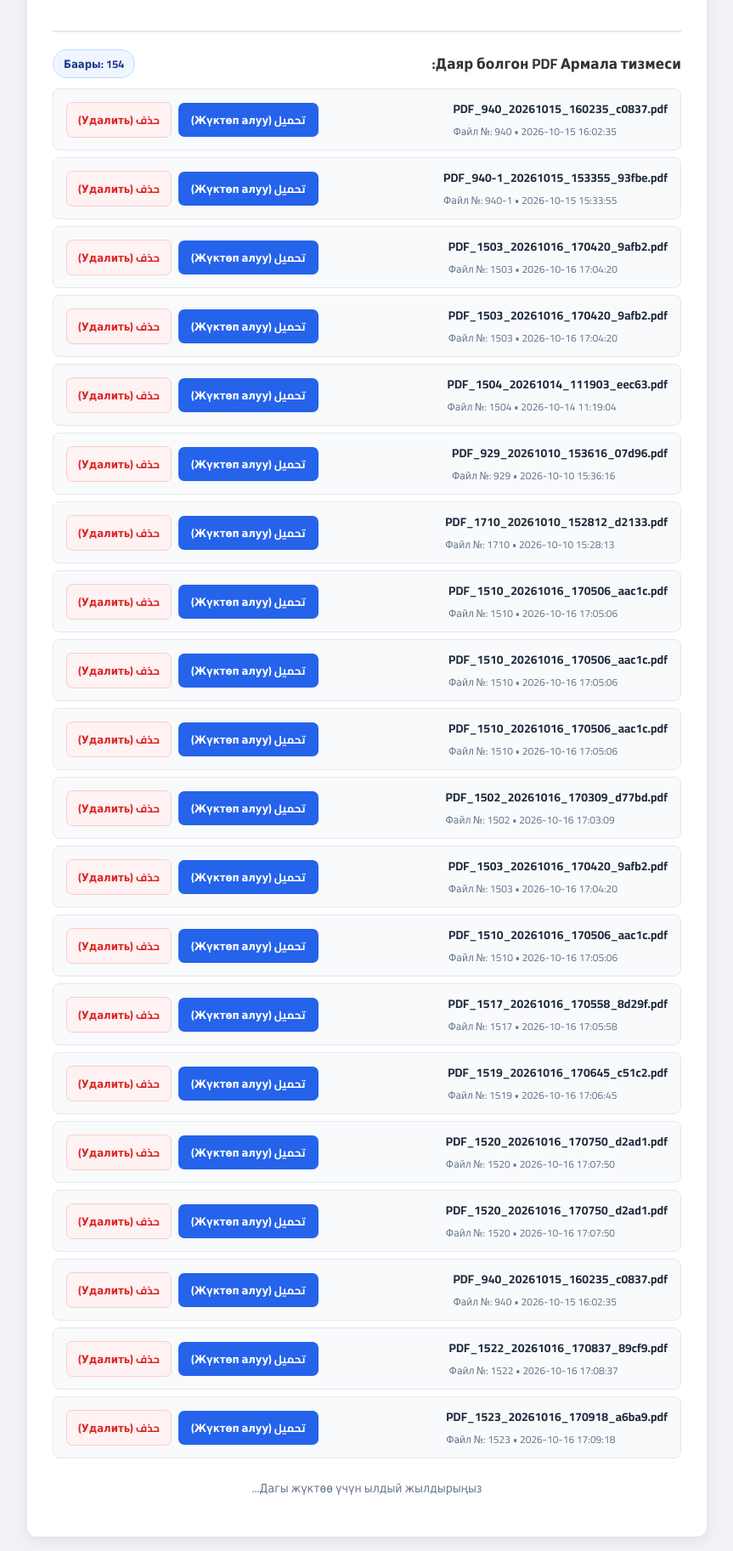
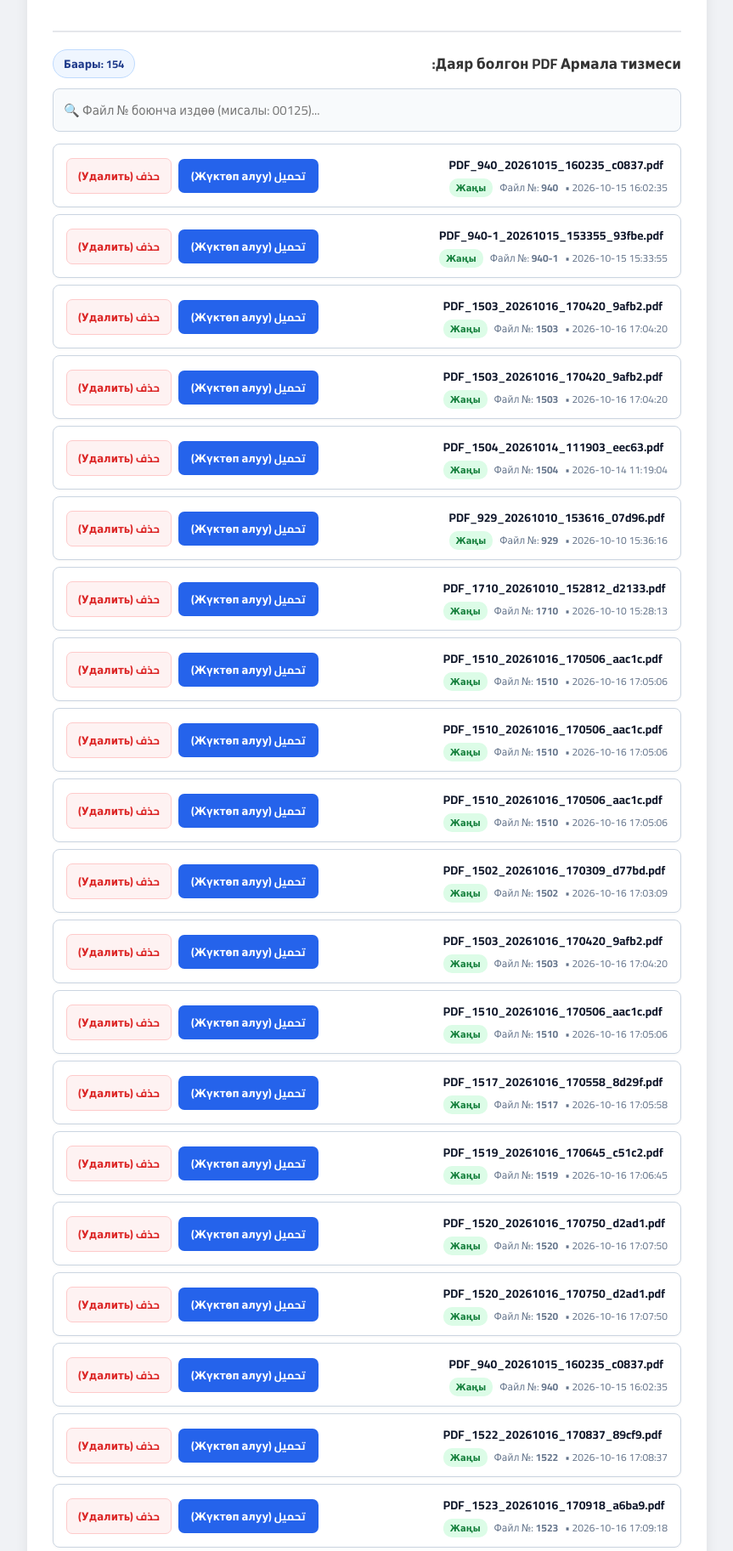
Before and after one commit to abdullaisaevv123-maker/as-safa, a Flask app: page / in a window 1280 px wide. Shown: the part 739-2564 px from the top of the page at 85% size, without its empty margins (208-1071 px from the left). Run offline with Flask 3, Linux system fonts and the light colour scheme; data comes from the database, SQL or seed files in the repository; parts of the project's set-up code (start-up, migrations or seed data) failed here and were passed over.

Commit message:
Enhance PDF listing with search and styling updates
Added a search bar for filtering PDF files by number, improved styling for various elements, and updated the download button functionality to reflect download status.

```diff
--- a/templates/index.html
+++ b/templates/index.html
@@ -159,6 +159,7 @@
             font-size: 12px;
         }
 
+        /* PDF ТИЗМЕСИ ЖАНА ИЗДӨӨ */
         .pdf-list {
             margin-top: 35px;
             border-top: 2px solid #e5e7eb;
@@ -189,17 +190,55 @@
             font-weight: 700;
         }
 
+        .search-bar-box {
+            display: flex;
+            gap: 8px;
+            margin-bottom: 14px;
+        }
+
+        .search-bar-box input {
+            flex: 1;
+            direction: ltr;
+            text-align: left;
+            border: 1.5px solid #cbd5e1;
+            background: #f8fafc;
+        }
+
+        .clear-search-btn {
+            border: 1px solid #cbd5e1;
+            background: #fff;
+            color: #475569;
+            padding: 0 14px;
+            border-radius: 8px;
+            font-weight: 700;
+            cursor: pointer;
+            display: none;
+        }
+
         .pdf-item {
             display: flex;
             justify-content: space-between;
             align-items: center;
             gap: 12px;
-            background: #f8fafc;
-            padding: 10px 15px;
+            background: #ffffff;
+            padding: 11px 15px;
             border-radius: 8px;
             margin-bottom: 8px;
-            border: 1px solid #e2e8f0;
+            border: 1.5px solid #cbd5e1;
+            box-shadow: 0 1px 3px rgba(0,0,0,0.04);
             flex-wrap: wrap;
+            transition: all 0.25s ease;
+        }
+
+        /* Бир жолу жүктөлгөн PDF карточкасынын бозомук стили */
+        .pdf-item.downloaded-item {
+            background: #f1f5f9;
+            border-color: #e2e8f0;
+            opacity: 0.72;
+        }
+
+        .pdf-item.downloaded-item .pdf-name {
+            color: #64748b;
         }
 
         .pdf-info {
@@ -213,13 +252,35 @@
         .pdf-name {
             font-weight: 700;
             font-size: 14px;
-            color: #1e293b;
+            color: #0f172a;
             word-break: break-all;
         }
 
         .pdf-meta {
             font-size: 12px;
             color: #64748b;
+            display: flex;
+            align-items: center;
+            gap: 8px;
+            flex-wrap: wrap;
+        }
+
+        .status-pill-new {
+            background: #dcfce7;
+            color: #15803d;
+            padding: 1px 8px;
+            border-radius: 10px;
+            font-weight: 700;
+            font-size: 11px;
+        }
+
+        .status-pill-done {
+            background: #e2e8f0;
+            color: #475569;
+            padding: 1px 8px;
+            border-radius: 10px;
+            font-weight: 700;
+            font-size: 11px;
         }
 
         .pdf-actions {
@@ -244,6 +305,12 @@
 
         .local-file-btn.siroty-dl {
             background: #059669;
+        }
+
+        /* Жүктөлгөн баскычтын бозураак өңү */
+        .local-file-btn.btn-downloaded {
+            background: #94a3b8 !important;
+            color: #fff;
         }
 
         .delete-file-btn {
@@ -354,6 +421,12 @@
             <span id="totalBadge" class="pdf-count-badge">Баары: 0</span>
         </div>
 
+        <!-- ФАЙЛ № БОЮНЧА ИЗДӨӨ -->
+        <div class="search-bar-box">
+            <input type="text" id="searchInput" placeholder="🔍 Файл № боюнча издөө (мисалы: 00125)..." autocomplete="off">
+            <button type="button" id="clearSearchBtn" class="clear-search-btn" onclick="clearSearch()">✕</button>
+        </div>
+
         <div id="filesContainer"></div>
         <div id="scrollSentinel" class="scroll-loader">Жүктөлүүдө...</div>
     </div>
@@ -375,11 +448,16 @@
     const listTitle = document.getElementById('listTitle');
     const fileNumberInput = document.getElementById('fileNumber');
 
+    const searchInput = document.getElementById('searchInput');
+    const clearSearchBtn = document.getElementById('clearSearchBtn');
+
     let currentCategory = 'armala';
+    let currentSearch = '';
     let offset = 0;
     const LIMIT = 10;
     let isLoading = false;
     let hasMore = true;
+    let searchTimer = null;
 
     function switchCategory(cat) {
         if (currentCategory === cat && filesContainer.children.length > 0) return;
@@ -414,23 +492,62 @@
 
     function createPdfCard(item) {
         const div = document.createElement('div');
-        div.className = 'pdf-item';
+        div.className = item.is_downloaded ? 'pdf-item downloaded-item' : 'pdf-item';
         div.dataset.id = item.id;
 
         const createdDate = item.created_at ? item.created_at.replace('T', ' ') : '';
-        const dlBtnClass = currentCategory === 'siroty' ? 'local-file-btn siroty-dl' : 'local-file-btn';
+        const baseBtnClass = currentCategory === 'siroty' ? 'local-file-btn siroty-dl' : 'local-file-btn';
+        const dlBtnClass = item.is_downloaded ? `${baseBtnClass} btn-downloaded` : baseBtnClass;
+
+        const statusBadge = item.is_downloaded
+            ? '<span class="status-pill-done">✓ Жүктөлгөн</span>'
+            : '<span class="status-pill-new">Жаңы</span>';
 
         div.innerHTML = `
             <div class="pdf-info">
                 <span class="pdf-name">${item.name}</span>
-                <span class="pdf-meta">Файл №: ${item.file_number} ${createdDate ? '• ' + createdDate : ''}</span>
+                <span class="pdf-meta">
+                    ${statusBadge}
+                    <span>Файл №: <strong>${item.file_number}</strong></span>
+                    ${createdDate ? '<span>• ' + createdDate + '</span>' : ''}
+                </span>
             </div>
             <div class="pdf-actions">
-                <a href="${item.url}" target="_blank" class="${dlBtnClass}">تحميل (Жүктөп алуу)</a>
+                <a href="${item.url}" target="_blank" class="${dlBtnClass}" onclick="handleDownloadClick(${item.id}, this)">تحميل (Жүктөп алуу)</a>
                 <button type="button" class="delete-file-btn" onclick="deletePdfItem(${item.id}, this)">حذف (Удалить)</button>
             </div>
         `;
         return div;
+    }
+
+    async function handleDownloadClick(id, linkEl) {
+        // Ошол замат бозураак түскө өткөрүү жана астына жылдыруу
+        const card = linkEl.closest('.pdf-item');
+        if (card && !card.classList.contains('downloaded-item')) {
+            card.classList.add('downloaded-item');
+            linkEl.classList.add('btn-downloaded');
+
+            const pill = card.querySelector('.status-pill-new');
+            if (pill) {
+                pill.className = 'status-pill-done';
+                pill.innerText = '✓ Жүктөлгөн';
+            }
+
+            // Жүктөлө электердин астына (биринчи жүктөлгөн карточканын үстүнө) жылдыруу
+            const firstDownloaded = Array.from(filesContainer.children).find(
+                el => el !== card && el.classList.contains('downloaded-item')
+            );
+            if (firstDownloaded) {
+                filesContainer.insertBefore(card, firstDownloaded);
+            } else {
+                filesContainer.appendChild(card);
+            }
+
+            // Серверге сактап коюу
+            try {
+                await fetch(`/api/pdfs/${id}/downloaded`, { method: 'POST' });
+            } catch (e) {}
+        }
     }
 
     async function loadMorePdfs(reset = false) {
@@ -444,21 +561,31 @@
 
         isLoading = true;
         const requestedCategory = currentCategory;
+        const requestedQuery = currentSearch;
         scrollSentinel.style.display = 'block';
         scrollSentinel.innerText = 'Жүктөлүүдө...';
 
         try {
-            const res = await fetch(`/api/pdfs?category=${requestedCategory}&offset=${offset}&limit=${LIMIT}`);
+            const params = new URLSearchParams({
+                category: requestedCategory,
+                offset: offset,
+                limit: LIMIT,
+                q: requestedQuery
+            });
+            const res = await fetch(`/api/pdfs?${params.toString()}`);
             const data = await res.json();
 
-            if (requestedCategory !== currentCategory) return;
+            if (requestedCategory !== currentCategory || requestedQuery !== currentSearch) return;
 
             if (data.ok) {
                 totalBadge.innerText = `Баары: ${data.total}`;
 
                 if (data.items.length === 0 && offset === 0) {
-                    const labelName = requestedCategory === 'siroty' ? 'PDF Сироты' : 'PDF Армала';
-                    filesContainer.innerHTML = `<div id="emptyMsg" style="color:#64748b; text-align:center; padding:15px;">Азырынча ${labelName} түзүлө элек.</div>`;
+                    const emptyText = requestedQuery
+                        ? `«${requestedQuery}» номери боюнча файл табылган жок.`
+                        : (requestedCategory === 'siroty' ? 'Азырынча PDF Сироты түзүлө элек.' : 'Азырынча PDF Армала түзүлө элек.');
+
+                    filesContainer.innerHTML = `<div id="emptyMsg" style="color:#64748b; text-align:center; padding:15px;">${emptyText}</div>`;
                     hasMore = false;
                     scrollSentinel.style.display = 'none';
                 } else {
@@ -487,7 +614,7 @@
     }
 
     async function deletePdfItem(id, buttonEl) {
-        if (!confirm('Бул PDFти сайттын тизмесинен өчүрөсүзбү? (Cloudinary булутунда сакталып кала берет)')) {
+        if (!confirm('Бул PDFти сайттын тизмесинен өчүрөсүзбү? (Cloudinary булутунда сакталып кала берет жана ушул Файл № менен кайра жасай аласыз)')) {
             return;
         }
 
@@ -519,6 +646,24 @@
             buttonEl.disabled = false;
             buttonEl.innerText = 'حذف (Удалить)';
         }
+    }
+
+    // Издөө талаасы (жазганда автоматтык издейт)
+    searchInput.addEventListener('input', () => {
+        const val = searchInput.value.trim();
+        clearSearchBtn.style.display = val ? 'inline-block' : 'none';
+        clearTimeout(searchTimer);
+        searchTimer = setTimeout(() => {
+            currentSearch = val;
+            loadMorePdfs(true);
+        }, 300);
+    });
+
+    function clearSearch() {
+        searchInput.value = '';
+        currentSearch = '';
+        clearSearchBtn.style.display = 'none';
+        loadMorePdfs(true);
     }
 
     // Ылдый жылдырганда (Infinite Scroll) автоматтык 10дон жүктөө
@@ -562,9 +707,14 @@
                 `;
                 form.reset();
                 categoryInput.value = currentCategory;
-                loadMorePdfs(true);
+                // Издөө күйүп турса тазалап, жаңы жасалган PDFти эң башына чыгаруу
+                if (currentSearch) {
+                    clearSearch();
+                } else {
+                    loadMorePdfs(true);
+                }
             } else {
-                statusDiv.innerHTML = `<div style="color:#dc2626; background:#fef2f2; border:1px solid #fecaca; padding:10px; border-radius:7px;">✕ Ката: ${data.error}</div>`;
+                statusDiv.innerHTML = `<div style="color:#dc2626; background:#fef2f2; border:1px solid #fecaca; padding:10px; border-radius:7px;">✕ ${data.error}</div>`;
             }
         } catch (err) {
             statusDiv.innerHTML = `<div style="color:#dc2626; background:#fef2f2; border:1px solid #fecaca; padding:10px; border-radius:7px;">✕ Сервер катасы.</div>`;
```
